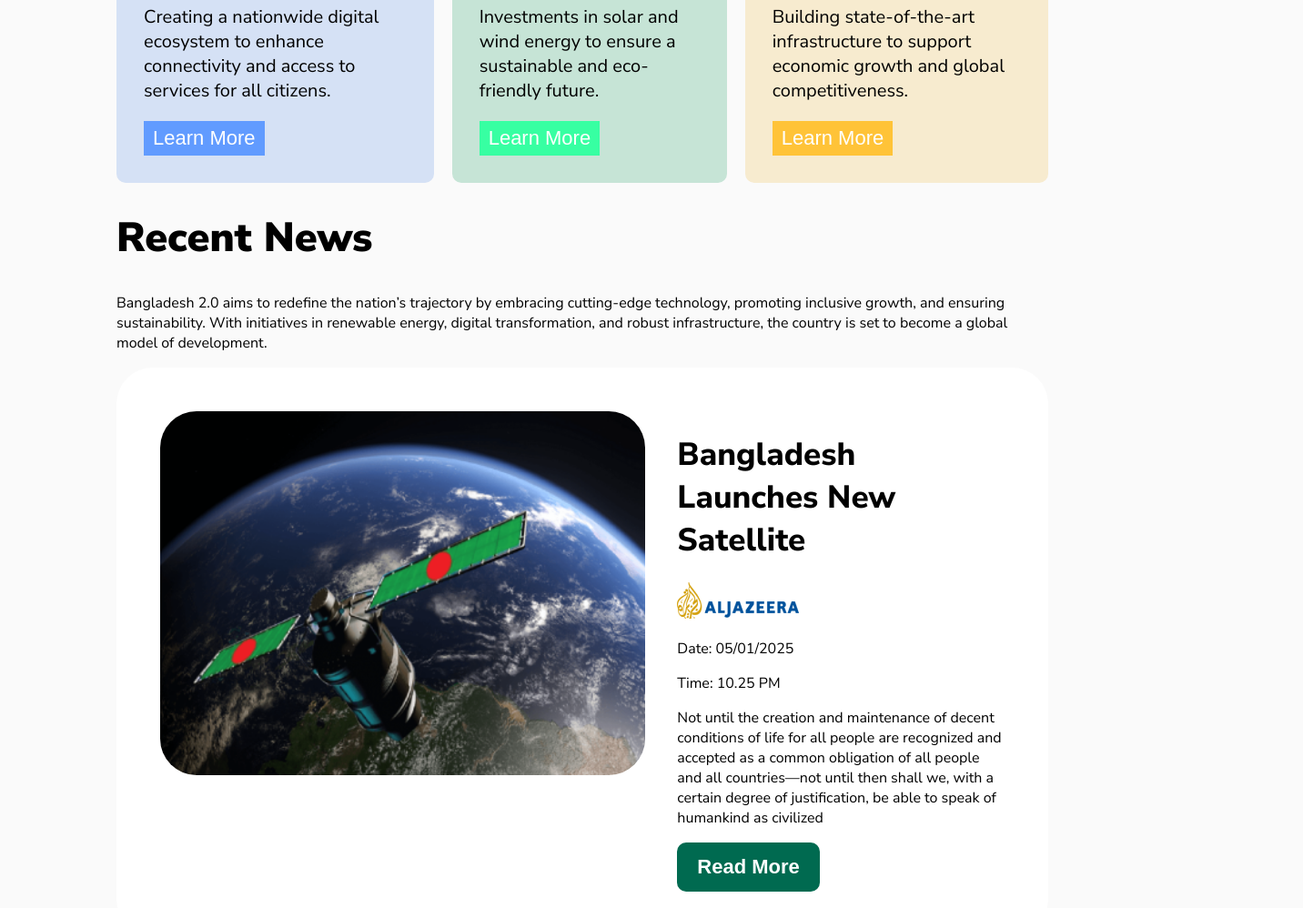
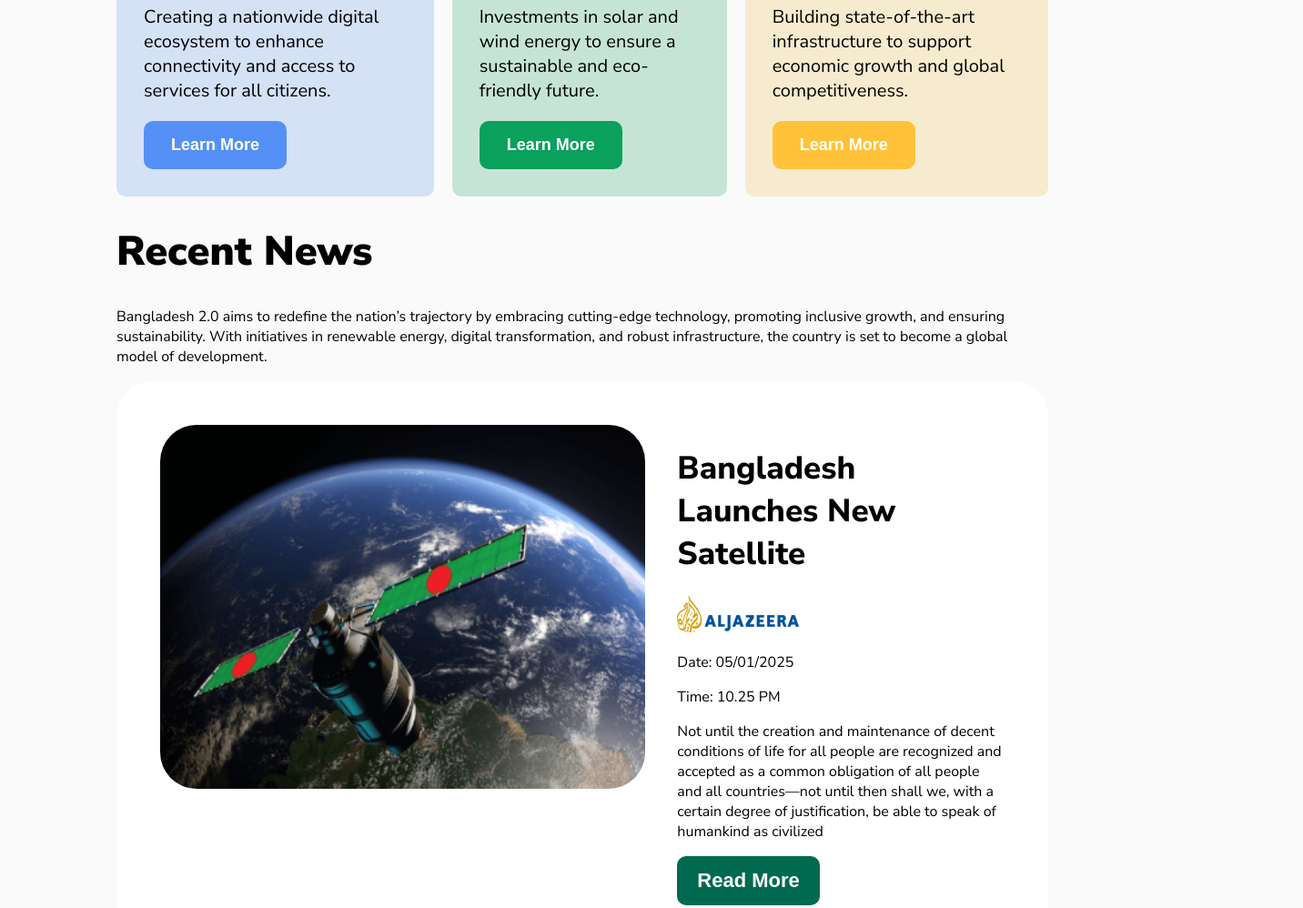
Before and after one commit to Mafikul5320/Assigment-1, a plain HTML site: page index.html in a window 1280 px wide. Shown: the part 1180-2178 px from the top of the page at 91% size, 1432 px wide, since content can reach past the window. Drawn offline with Linux system fonts and the light colour scheme.

Commit message:
fainaly-done

```diff
--- a/index.html
+++ b/index.html
@@ -131,7 +131,7 @@
                 <button>500 Taka</button>
                 <button>1000 Taka</button>
             </div>
-            <div class="text-box"><input class="cv" type="text" placeholder="Other Amount (Taka)">
+            <div class="text-box"><input class="tittle-box" type="text" placeholder="Other Amount (Taka)">
 
             </div>
             <div class="dn-btn-container">
@@ -148,7 +148,7 @@
                     establishment of justice cut out for them. So let us take a step in the direction of our action and
                     commitment to materialise this agenda.</p>
                 <h2>Dr. Muhammad Yunus</h2>
-                <p>Chief Adviser of the People's Republic of Bangladesh</p>
+                <p class="top">Chief Adviser of the People's Republic of Bangladesh</p>
             </div>
         </div>
         <div class="challenges-container">
--- a/style.css/index style.css
+++ b/style.css/index style.css
@@ -90,14 +90,13 @@ color: #0E0E0E;
     border-radius: 10px;
 }
 .skill1 button{
-    padding-top: 6px;
-    padding-bottom: 6px;
-    padding-left: 10px;
     border: none;
     color: white;
-    font-size: 22px;
-    padding-right: 10px;
-    background-color: #619bff;
+    font-size: 18px;
+    padding: 16px 30px;
+    border-radius: 10px;
+    background-color: #5490F5;
+    font-weight: 600;
 }
 .skill2{
     background-color: #c6e4d6;
@@ -105,14 +104,13 @@ color: #0E0E0E;
     border-radius: 10px;
 }
 .skill2 button{
-    padding-top: 6px;
-    padding-bottom: 6px;
-    padding-left: 10px;
-    padding-right: 10px;
-    background-color: #37ffa2;
     border: none;
     color: white;
-    font-size: 22px;
+    font-size: 18px;
+    padding: 16px 30px;
+    border-radius: 10px;
+    background-color: #09A15C;
+    font-weight: 600;
 }
 .skill3{
     background-color: #f7ebcf;
@@ -121,14 +119,13 @@ color: #0E0E0E;
 
 }
 .skill3 button{
-    padding-top: 6px;
     border: none;
     color: white;
-    font-size: 22px;
-    padding-bottom: 6px;
-    padding-left: 10px;
-    padding-right: 10px;
-    background-color: #ffc338;
+    font-size: 18px;
+    padding: 16px 30px;
+    border-radius: 10px;
+    background-color: #FFC239;
+    font-weight: 600;
 }
 .news-head{
     font-size: 45px;
@@ -200,15 +197,15 @@ color: #0E0E0E;
     background-color: #c6e4d6;
 }
 
-.cv{
+.tittle-box{
     padding: 20px 30px;
-    width: 922px;
+    width: 990px;
+    margin-left: 250px;
     height: 25px;
-    margin-left: 200px;
     background-color: white;
     border: 2px solid #F1F1F3;
 }
-.cv::placeholder {
+.tittle-box::placeholder {
     text-align: center;
     font-size: 22px;
     font-weight: 500;
@@ -281,14 +278,9 @@ color: #0E0E0E;
     margin-bottom: 15px;
 }
 .tattle-contin{
-    margin-left: 20px;
-    margin-right: 15px;
-    font-weight: 800;
-    background: url('./assets//quote-bg.png') ;
+    margin-left: 50px;
+    margin-top: 0px;
+    background: url('/assets/quote-bg.png');
     background-repeat: no-repeat;
+    margin-left: 30px;
 }
-
-.Muhammad-Yunus h{
-    margin-bottom: 0%;
-
-}
```
